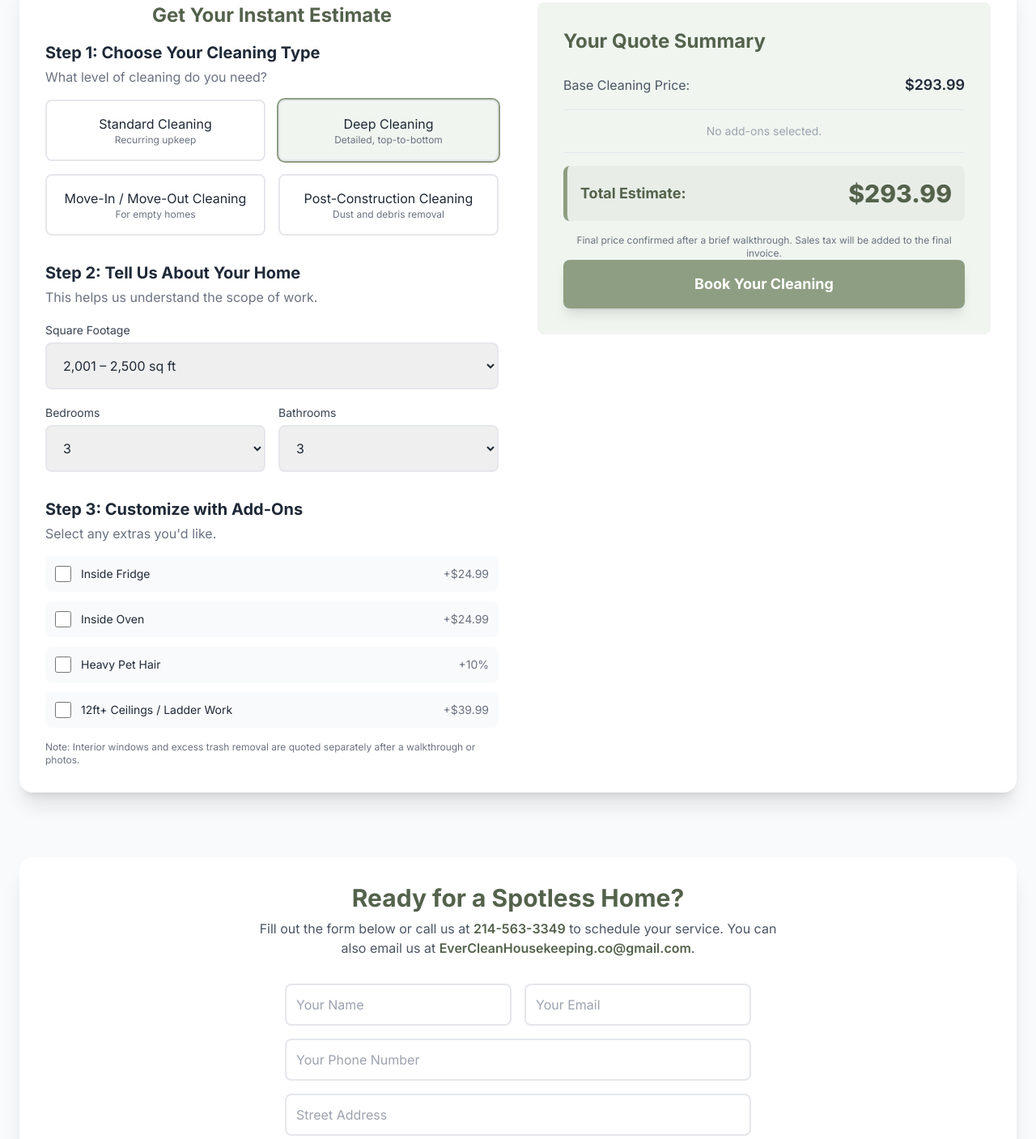
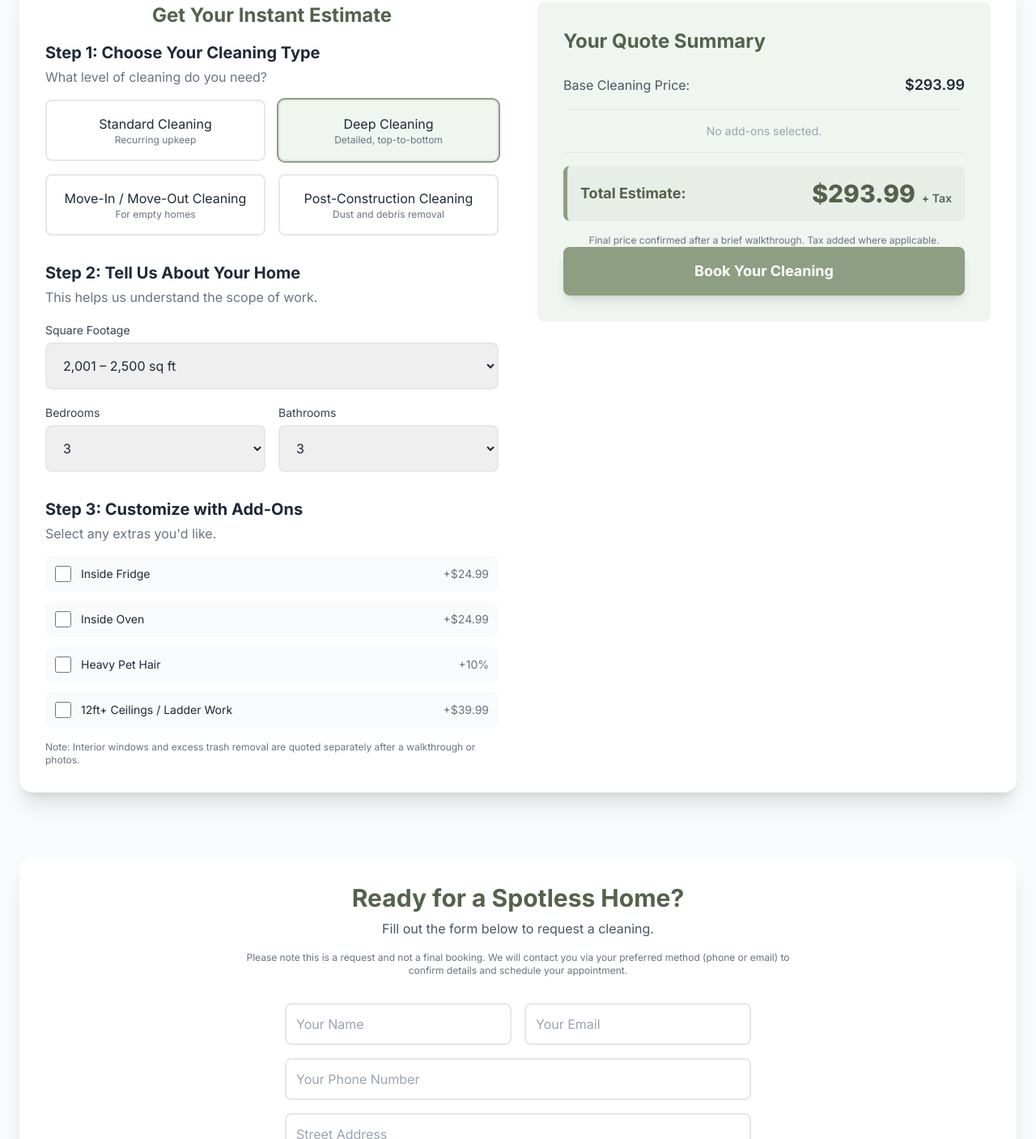
Before and after one commit to ImNotOssy/everclean-website, a website: page index.html in a window 1280 px wide. Shown: the part 1081-2488 px from the top of the page at 81% size. Drawn offline with nearby package versions, Linux system fonts and the light colour scheme; some packages are replaced by stand-ins of ours.

Commit message:
Update index.html
disclaimer added to forms

```diff
--- a/index.html
+++ b/index.html
@@ -216,8 +216,16 @@
                     <div class="mt-6 space-y-4">
                         <div class="flex justify-between items-center"><p data-translate="base_price_label" class="text-gray-600">Base Cleaning Price:</p><p id="base-price-display" class="font-semibold text-lg">$0.00</p></div>
                         <div id="addons-summary" class="border-t border-b border-gray-200 py-4 space-y-2"></div>
-                        <div class="price-display p-4 rounded-lg mt-4"><div class="flex justify-between items-center"><p data-translate="total_estimate_label" class="text-lg font-bold brand-text">Total Estimate:</p><p id="total-price-display" class="text-3xl font-extrabold brand-text">$0.00</p></div></div>
-                        <p data-translate="quote_summary_note" class="text-xs text-gray-500 text-center mt-2 mb-6">Final price confirmed after a brief walkthrough. Sales tax will be added to the final invoice.</p>
+                        <div class="price-display p-4 rounded-lg mt-4">
+                            <div class="flex justify-between items-center">
+                                <p data-translate="total_estimate_label" class="text-lg font-bold brand-text">Total Estimate:</p>
+                                <div class="flex items-baseline space-x-2">
+                                    <p id="total-price-display" class="text-3xl font-extrabold brand-text">$0.00</p>
+                                    <span data-translate="plus_tax" class="text-sm font-semibold brand-text">+ Tax</span>
+                                </div>
+                            </div>
+                        </div>
+                        <p data-translate="quote_summary_note" class="text-xs text-gray-500 text-center mt-2 mb-6">Final price confirmed after a brief walkthrough. Tax added where applicable.</p>
                     </div>
                     <button id="book-cleaning-btn" data-translate="book_cleaning_btn" class="cta-button w-full text-center brand-bg text-white font-bold rounded-lg px-8 py-4 text-lg shadow-lg">Book Your Cleaning</button>
                 </div>
@@ -229,15 +237,20 @@
             <div id="contact-form-container">
                 <div class="text-center max-w-2xl mx-auto">
                     <h2 data-translate="contact_headline" class="text-3xl font-bold mb-2 brand-text">Ready for a Spotless Home?</h2>
-                    <p data-translate="contact_desc" class="text-gray-600 mb-8">Fill out the form below or call us at <a href="tel:214-563-3349" class="font-semibold brand-text">214-563-3349</a> to schedule your service. You can also email us at <a href="mailto:EverCleanHousekeeping.co@gmail.com" class="font-semibold brand-text">EverCleanHousekeeping.co@gmail.com</a>.</p>
+                    <p data-translate="contact_desc" class="text-gray-600 mb-4">Fill out the form below to request a cleaning.</p>
+                    <p data-translate="contact_disclaimer" class="text-xs text-gray-500 mb-8">Please note this is a request and not a final booking. We will contact you via your preferred method (phone or email) to confirm details and schedule your appointment.</p>
                 </div>
                 <form id="contact-form" class="max-w-xl mx-auto">
                     <input type="hidden" name="quote_summary" id="quote-summary-input">
                     <div class="grid grid-cols-1 md:grid-cols-2 gap-4">
                         <input id="contact-name" type="text" name="name" data-translate-placeholder="form_name" placeholder="Your Name" required class="w-full p-3 border-2 border-gray-200 rounded-lg brand-ring focus:border-green-500">
-                        <input id="contact-email" type="email" name="email" data-translate-placeholder="form_email" placeholder="Your Email" required class="w-full p-3 border-2 border-gray-200 rounded-lg brand-ring focus:border-green-500">
+                        <!-- Email and Phone are no longer required by default -->
+                        <input id="contact-email" type="email" name="email" data-translate-placeholder="form_email" placeholder="Your Email" class="w-full p-3 border-2 border-gray-200 rounded-lg brand-ring focus:border-green-500">
                     </div>
-                    <div class="mt-4"><input id="contact-phone" type="tel" name="phone" data-translate-placeholder="form_phone" placeholder="Your Phone Number" required class="w-full p-3 border-2 border-gray-200 rounded-lg brand-ring focus:border-green-500"></div>
+                    <div class="mt-4"><input id="contact-phone" type="tel" name="phone" data-translate-placeholder="form_phone" placeholder="Your Phone Number" class="w-full p-3 border-2 border-gray-200 rounded-lg brand-ring focus:border-green-500"></div>
+                    <!-- NEW: Error message for contact method validation -->
+                    <span id="contact-error" data-translate="form_contact_error" class="text-red-600 text-sm mt-1 hidden">Please provide either an email or a phone number.</span>
+
                     <div class="mt-4">
                         <input id="address-input" type="text" name="address" data-translate-placeholder="form_address" placeholder="Street Address" required class="w-full p-3 border-2 border-gray-200 rounded-lg brand-ring focus:border-green-500">
                         <span id="address-error" data-translate="form_address_error" class="text-red-600 text-sm mt-1 hidden">Please select a full, valid address from the suggestions.</span>
@@ -345,15 +358,18 @@
                     quote_summary_headline: "Your Quote Summary",
                     base_price_label: "Base Cleaning Price:",
                     total_estimate_label: "Total Estimate:",
-                    quote_summary_note: "Final price confirmed after a brief walkthrough. Sales tax will be added to the final invoice.",
+                    plus_tax: "+ Tax",
+                    quote_summary_note: "Final price confirmed after a brief walkthrough. Tax added where applicable.",
                     book_cleaning_btn: "Book Your Cleaning",
                     contact_headline: "Ready for a Spotless Home?",
-                    contact_desc: `Fill out the form below or call us at <a href="tel:214-563-3349" class="font-semibold brand-text">214-563-3349</a> to schedule your service. You can also email us at <a href="mailto:EverCleanHousekeeping.co@gmail.com" class="font-semibold brand-text">EverCleanHousekeeping.co@gmail.com</a>.`,
+                    contact_desc: "Fill out the form below to request a cleaning.",
+                    contact_disclaimer: "Please note this is a request and not a final booking. We will contact you via your preferred method (phone or email) to confirm details and schedule your appointment.",
                     form_name: "Your Name",
                     form_email: "Your Email",
                     form_phone: "Your Phone Number",
                     form_address: "Street Address",
                     form_address_error: "Please select a full, valid address from the suggestions.",
+                    form_contact_error: "Please provide either an email or a phone number.",
                     form_date_label: "Preferred Cleaning Date",
                     form_date_placeholder: "Select a date",
                     form_message: "Any additional notes for your cleaning?",
@@ -418,15 +434,18 @@
                     quote_summary_headline: "Resumen de su Cotización",
                     base_price_label: "Precio Base de Limpieza:",
                     total_estimate_label: "Estimación Total:",
-                    quote_summary_note: "El precio final se confirma después de una breve visita. El impuesto sobre las ventas se añadirá a la factura final.",
+                    plus_tax: "+ Impuestos",
+                    quote_summary_note: "El precio final se confirma después de una breve visita. Se añadirán impuestos donde corresponda.",
                     book_cleaning_btn: "Reservar su Limpieza",
                     contact_headline: "¿Listo para un Hogar Impecable?",
-                    contact_desc: `Llene el siguiente formulario o llámenos al <a href="tel:214-563-3349" class="font-semibold brand-text">214-563-3349</a> para programar su servicio. También puede enviarnos un correo electrónico a <a href="mailto:EverCleanHousekeeping.co@gmail.com" class="font-semibold brand-text">EverCleanHousekeeping.co@gmail.com</a>.`,
+                    contact_desc: "Llene el siguiente formulario para solicitar una limpieza.",
+                    contact_disclaimer: "Tenga en cuenta que esta es una solicitud y no una reserva final. Nos pondremos en contacto con usted a través de su método preferido (teléfono o correo electrónico) para confirmar los detalles y programar su cita.",
                     form_name: "Su Nombre",
                     form_email: "Su Correo Electrónico",
                     form_phone: "Su Número de Teléfono",
                     form_address: "Dirección",
                     form_address_error: "Por favor, seleccione una dirección completa y válida de las sugerencias.",
+                    form_contact_error: "Por favor, proporcione un correo electrónico o un número de teléfono.",
                     form_date_label: "Fecha de Limpieza Preferida",
                     form_date_placeholder: "Seleccione una fecha",
                     form_message: "¿Alguna nota adicional para su limpieza?",
@@ -479,7 +498,6 @@
                     }
                 });
 
-                // Update active button
                 if (lang === 'es') {
                     langEsBtn.classList.add('active');
                     langEnBtn.classList.remove('active');
@@ -487,14 +505,11 @@
                     langEnBtn.classList.add('active');
                     langEsBtn.classList.remove('active');
                 }
-                // Save preference
                 localStorage.setItem('language', lang);
             }
 
             langEnBtn.addEventListener('click', () => translatePage('en'));
             langEsBtn.addEventListener('click', () => translatePage('es'));
-
-            // --- END TRANSLATION LOGIC ---
 
             const pricingData = {
                 standard: [119.99, 149.99, 179.99, 209.99, 239.99, 279.99, 329.99],
@@ -513,6 +528,7 @@
             const contactFormContainer = document.getElementById('contact-form-container');
             const bookCleaningBtn = document.getElementById('book-cleaning-btn');
             const phoneInput = document.getElementById('contact-phone');
+            const emailInput = document.getElementById('contact-email');
 
             flatpickr("#date-input", {
                 altInput: true,
@@ -600,7 +616,6 @@
                 }
             }
 
-            // --- EVENT LISTENERS ---
             cleaningTypeContainer.addEventListener('click', function(e) {
                 const card = e.target.closest('.option-card');
                 if (!card) return;
@@ -627,6 +642,17 @@
 
             contactForm.addEventListener("submit", function(e) {
                 e.preventDefault();
+
+                const phoneValue = phoneInput.value.trim();
+                const emailValue = emailInput.value.trim();
+                const contactError = document.getElementById('contact-error');
+
+                if (!phoneValue && !emailValue) {
+                    contactError.classList.remove('hidden');
+                    return;
+                } else {
+                    contactError.classList.add('hidden');
+                }
 
                 if (!isAddressComplete) {
                     const addressError = document.getElementById('address-error');
@@ -671,22 +697,12 @@
 
 
             calculateAndDisplayPrice();
-            // Check for saved language preference
             const savedLang = localStorage.getItem('language') || 'en';
             translatePage(savedLang);
 
         });
     </script>
 
-    <!--
-    --- HOW TO ACTIVATE YOUR NEW FEATURES ---
-
-    1. ACTIVATE GOOGLE ADDRESS AUTOCOMPLETE:
-        <script src="https://maps.googleapis.com/maps/api/js?key=YOUR_API_KEY&libraries=places&callback=initAutocomplete" async defer></script>
-
-    2. ACTIVATE YOUR NETLIFY FUNCTION (SendGrid):
-        Follow the steps in the guide to set up your SendGrid account and add your SENDGRID_API_KEY to your Netlify site's environment variables.
-    -->
     <script src="https://maps.googleapis.com/maps/api/js?key=AIzaSyBCdaTKyutpsQYR86OYiqM0v8cU74ltvks&libraries=places&callback=initAutocomplete" async defer></script>
 
 </body>
```
